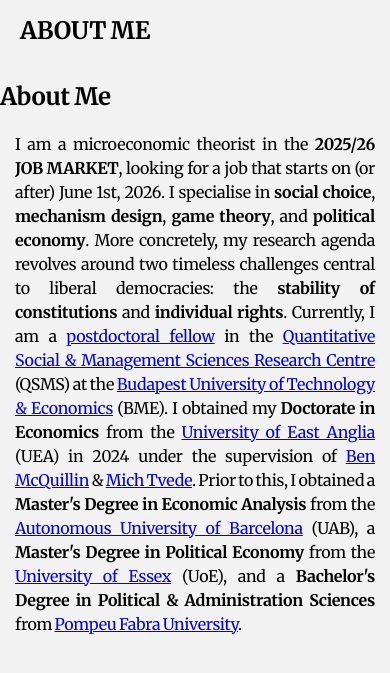
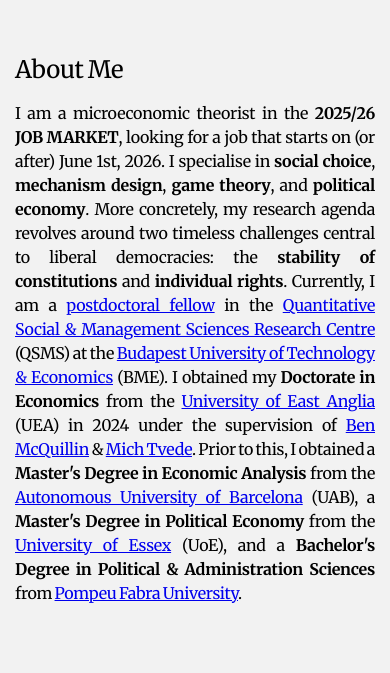
Before and after one commit to HectorHermidaRivera/hectorhermidarivera.github.io, a Jekyll site: the page built from index.md, in a window 390 px wide. Shown: the top 673 px of the page. Built offline with Jekyll 4.4.1, drawn with Linux system fonts in a browser that asks for light colours; a style sheet for code colours, icons or effects is not loaded.

Commit message:
Update style.css

```diff
--- a/assets/css/style.css
+++ b/assets/css/style.css
@@ -290,6 +290,11 @@ a {
 
 /* MOBILE */
 
+/* Hide mobile-only content by default */
+.mobile-only {
+  display: none;
+}
+
 @media (max-width: 768px) {
 
   /* Hide sidebar/navigation */
@@ -300,33 +305,33 @@ a {
     display: none !important;
   }
 
-  /* Hide all main content except About me and icon-row */
-  .content > * {
+  /* Hide all content except mobile-only */
+  .content > *:not(.mobile-only) {
     display: none;
   }
 
-  /* Show About me section */
-  #about-me {
+  /* Show mobile-only content */
+  .mobile-only {
     display: block;
+    width: 100%;
+    padding: 0;
     margin: 0;
-    padding: 0;
-    width: 100%;
+    box-sizing: border-box;
   }
 
-  /* Ensure paragraph spans full width with proper padding */
+  /* About Me paragraph */
   #about-me .mobile-intro {
-    display: block;
-    width: 100%;
-    box-sizing: border-box;
-    padding: 0 15px;
-    margin: 1em 0 0 0;
     font-weight: normal;
     text-transform: none;
     text-align: justify;
     line-height: 1.5;
+    width: 100%;
+    box-sizing: border-box;
+    padding: 0 15px;
+    margin-top: 1em;
   }
 
-  /* Icon row below About me, full-width */
+  /* Icon row below About Me */
   #about-me .icon-row {
     display: flex !important;
     flex-wrap: nowrap;
@@ -334,6 +339,7 @@ a {
     margin: 20px 0;
     padding: 0 15px;
     width: 100%;
+    box-sizing: border-box;
   }
 
   #about-me .icon-row a {
@@ -348,9 +354,12 @@ a {
     padding-right: 0;
   }
 
-  /* Adjust main name in About me for mobile */
-  #about-me .main-name {
-    font-size: 2em;
-    padding-left: 0;
+  /* About Me title formatting */
+  #about-me h2 {
+    font-weight: normal;
+    text-transform: none;
+    padding: 0 15px;
+    margin-top: 1em;
+    margin-bottom: 0.5em;
   }
 }
```
